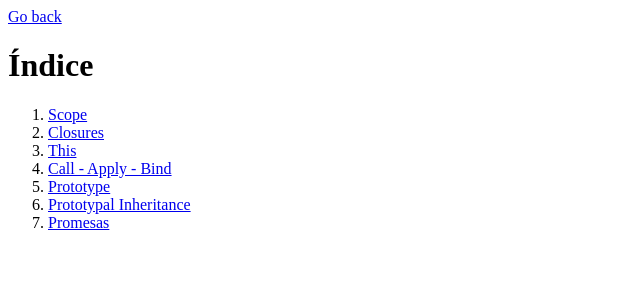
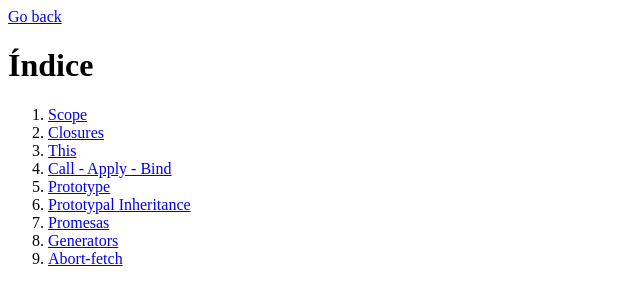
Before and after one commit to davejuanes/profesionalJS, a website: page ejercicios/index.html in a window 1280 px wide. Shown: the whole page, without its empty margins (0-640 px from the left). Drawn offline with Linux system fonts and the light colour scheme.

Commit message:
MENU DE FEATURES DE JS

```diff
--- a/ejercicios/index.html
+++ b/ejercicios/index.html
@@ -31,6 +31,12 @@
         <li>
             <a href="/ejercicios/promises.html">Promesas</a>
         </li>
+        <li>
+            <a href="/ejercicios/generators.html">Generators</a>
+        </li>
+        <li>
+            <a href="/ejercicios/abort-fetch.html">Abort-fetch</a>
+        </li>
     </ol>
 </body>
 </html>
```
